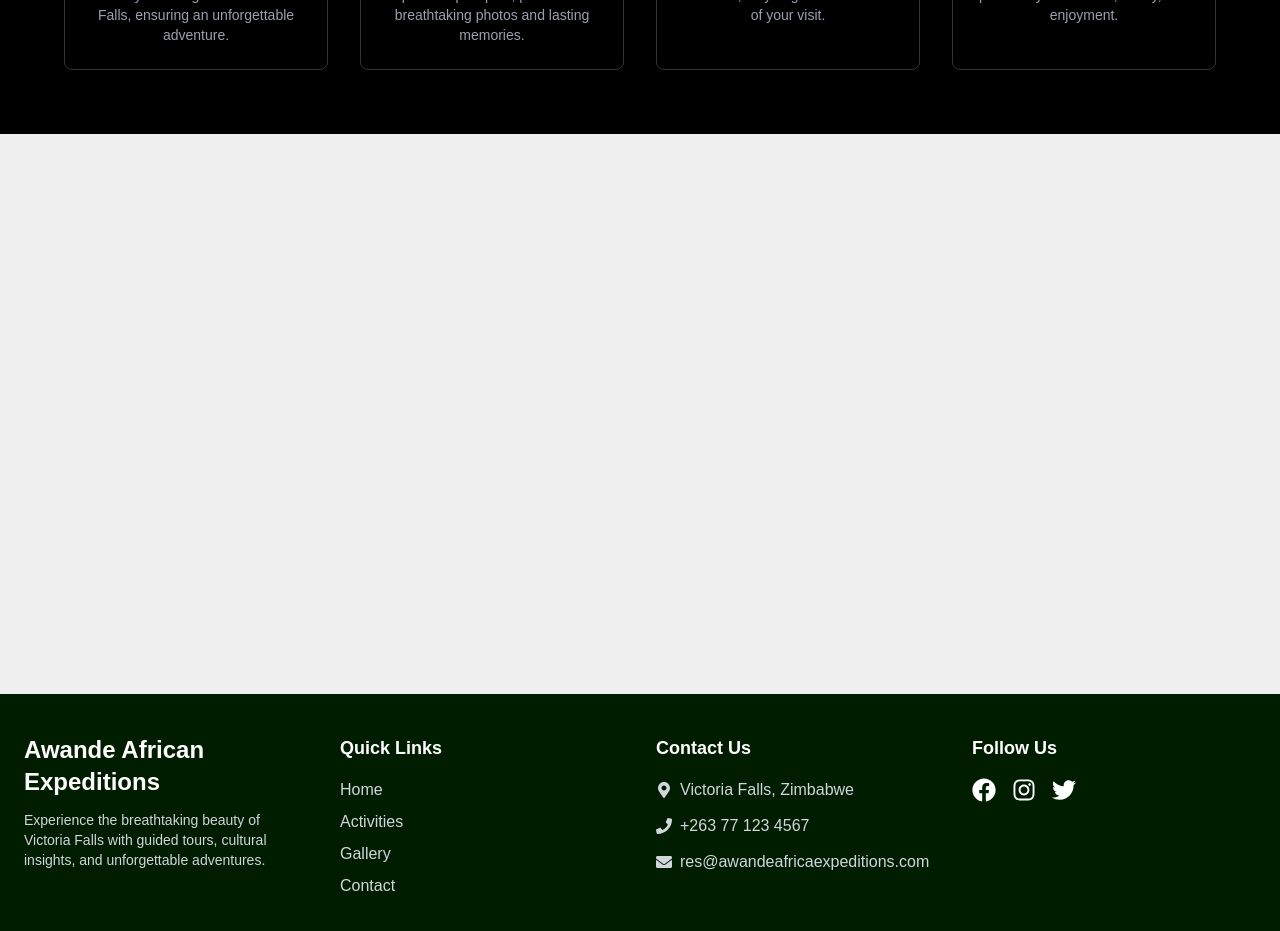
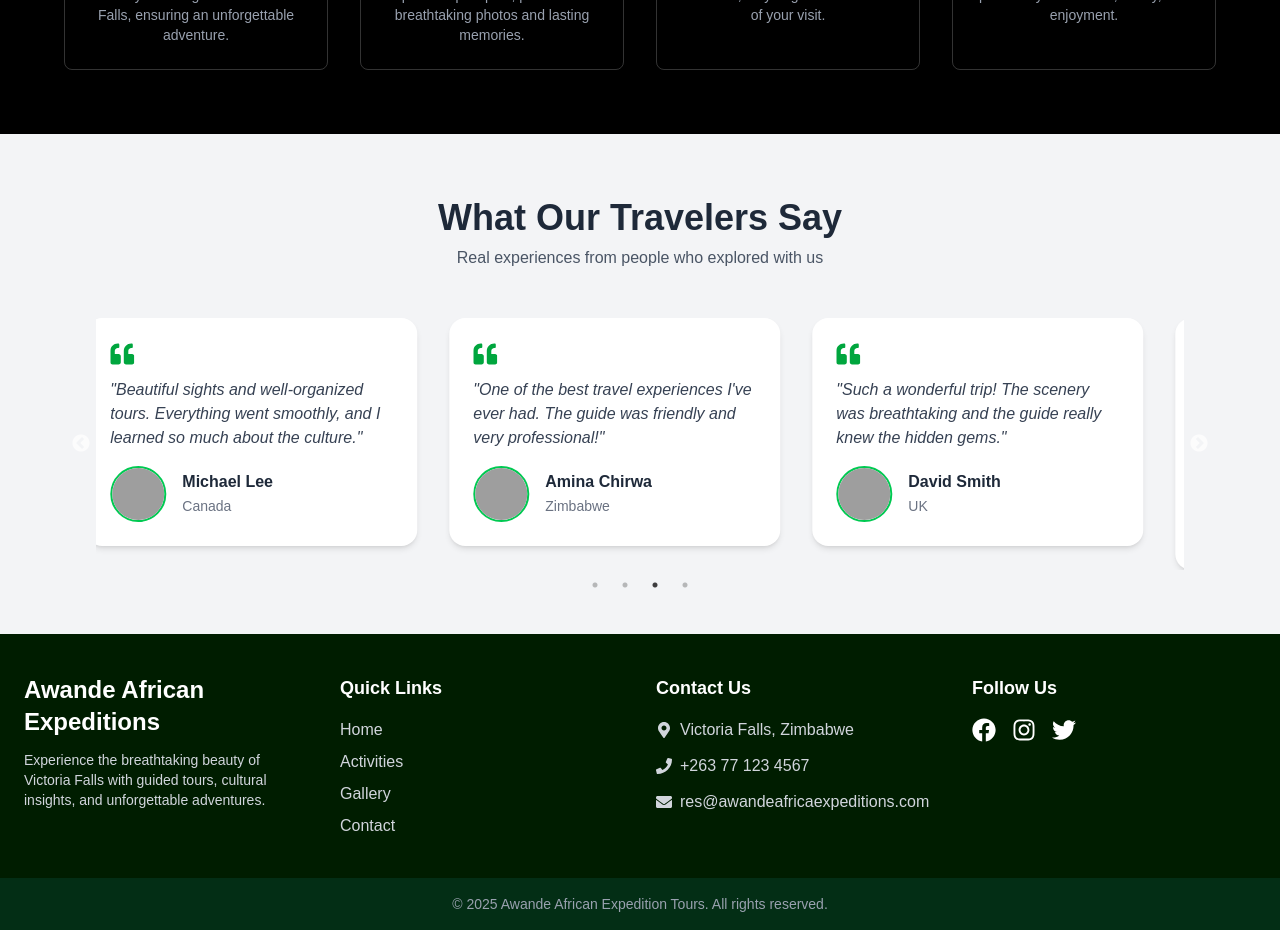
Before and after one commit to thando544/asande-africanexpedition.com, a React (Vite) app: page / in a window 1280 px wide. Shown: the part 2460-3391 px from the top of the page. Built offline with nearby package versions, Linux system fonts and the light colour scheme; grey boxes are pictures that could not be loaded; a web font is replaced by a local one.

Commit message:
testimonial-added

```diff
--- a/src/components/ImageSlider.jsx
+++ b/src/components/ImageSlider.jsx
@@ -32,6 +32,7 @@ function ImageSlider() {
           breakpoint: 480,
           settings: {
             dots: false,
+            navigator: false,
             slidesToShow: 1,
             slidesToScroll: 1,
           },
--- /dev/null
+++ b/src/components/Testimonials.jsx
@@ -0,0 +1,99 @@
+import React from "react";
+import { FaQuoteLeft } from "react-icons/fa";
+import "slick-carousel/slick/slick.css";
+import "slick-carousel/slick/slick-theme.css";
+
+import Slider from "react-slick";
+
+
+const testimonials = [
+  {
+    id: 1,
+    name: "Sarah Johnson",
+    location: "USA",
+    text: "The tour was amazing! Our guide was knowledgeable and made the experience unforgettable. Highly recommend!",
+    img: "https://randomuser.me/api/portraits/women/44.jpg",
+  },
+  {
+    id: 2,
+    name: "Michael Lee",
+    location: "Canada",
+    text: "Beautiful sights and well-organized tours. Everything went smoothly, and I learned so much about the culture.",
+    img: "https://randomuser.me/api/portraits/men/32.jpg",
+  },
+  {
+    id: 3,
+    name: "Amina Chirwa",
+    location: "Zimbabwe",
+    text: "One of the best travel experiences I've ever had. The guide was friendly and very professional!",
+    img: "https://randomuser.me/api/portraits/women/65.jpg",
+  },
+  {
+    id: 4,
+    name: "David Smith",
+    location: "UK",
+    text: "Such a wonderful trip! The scenery was breathtaking and the guide really knew the hidden gems.",
+    img: "https://randomuser.me/api/portraits/men/46.jpg",
+  },
+];
+
+export default function TestimonialSlider() {
+  const settings = {
+    dots: true,
+    infinite: true,
+    speed: 600,
+    slidesToShow: 3,
+    slidesToScroll: 1,
+    autoplay: true,
+    autoplaySpeed: 3000,
+    responsive: [
+      {
+        breakpoint: 1024, // tablets/laptops
+        settings: { slidesToShow: 2 },
+      },
+      {
+        breakpoint: 640, // mobile
+        settings: { slidesToShow: 1 },
+      },
+    ],
+  };
+
+  return (
+    <section className="bg-gray-100 py-16 px-6 md:px-12 lg:px-24">
+      <div className="text-center mb-12">
+        <h2 className="text-3xl md:text-4xl font-bold text-gray-800">
+          What Our Travelers Say
+        </h2>
+        <p className="text-gray-600 mt-2">
+          Real experiences from people who explored with us
+        </p>
+      </div>
+
+      <Slider {...settings}>
+        {testimonials.map((testimonial) => (
+          <div key={testimonial.id} className="px-4">
+            <div className="bg-white p-6 rounded-2xl shadow-md hover:shadow-xl transition duration-300 h-full flex flex-col justify-between">
+              <FaQuoteLeft className="text-green-600 text-2xl mb-3" />
+              <p className="text-gray-700 italic mb-4">"{testimonial.text}"</p>
+              <div className="flex items-center gap-4 mt-auto">
+                <img
+                  src={testimonial.img}
+                  alt={testimonial.name}
+                  className="w-14 h-14 rounded-full object-cover border-2 border-green-500"
+                />
+                <div>
+                  <h4 className="font-semibold text-gray-800">
+                    {testimonial.name}
+                  </h4>
+                  <span className="text-sm text-gray-500">
+                    {testimonial.location}
+                  </span>
+                </div>
+              </div>
+            </div>
+          </div>
+        ))}
+      </Slider>
+    </section>
+  );
+}
--- a/src/pages/Home.jsx
+++ b/src/pages/Home.jsx
@@ -3,6 +3,7 @@ import Banner from "../components/Banner";
 import { Link } from "react-router-dom";
 import { tours } from "../utils/data";
 import WhyChooseUs from "../components/WhyChooseUs";
+import Testimonials from "../components/Testimonials";
 
 function Home() {
   return (
@@ -58,9 +59,7 @@ function Home() {
 
       </section>
       <WhyChooseUs />
-      <section className="bg-[#f0f0f0] flex flex-col justify-center items-center text-center py-10 h-[70vh]">
-
-      </section>
+    <Testimonials />
     </>
   );
 }
```
